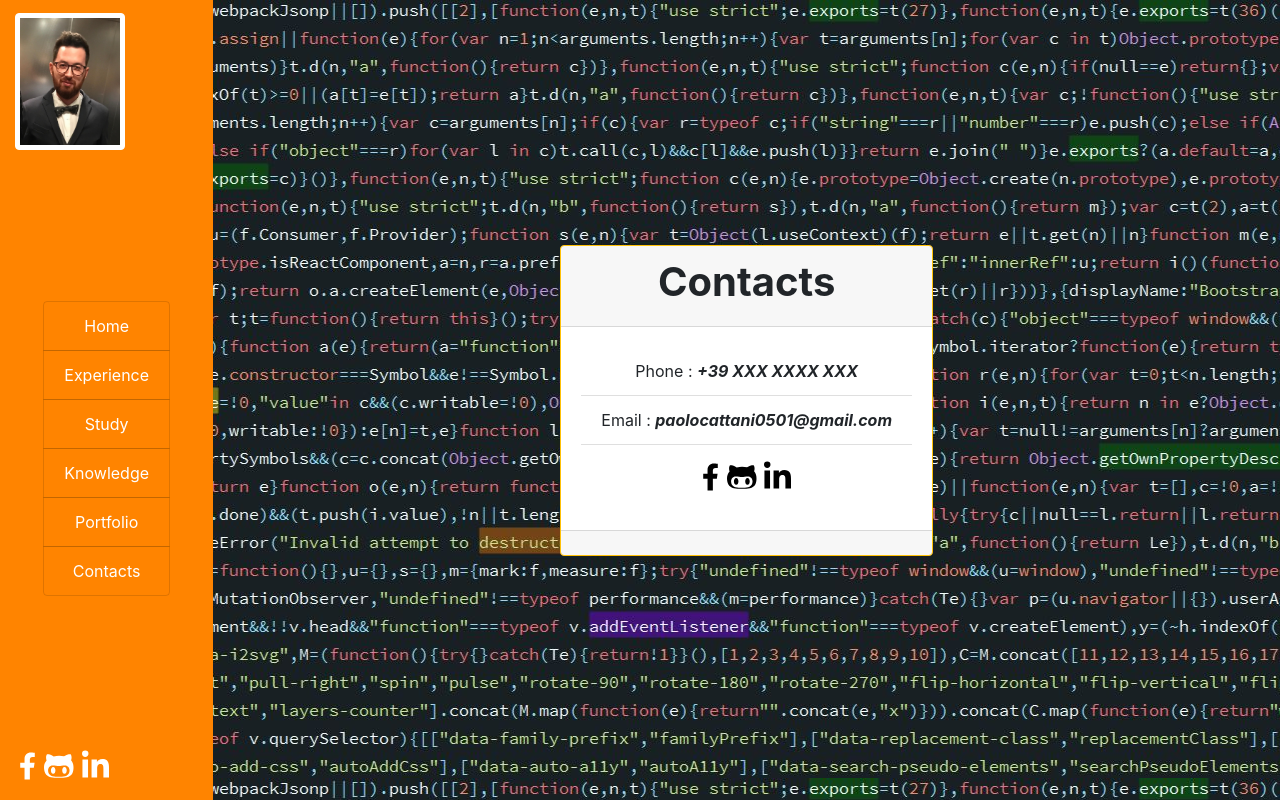
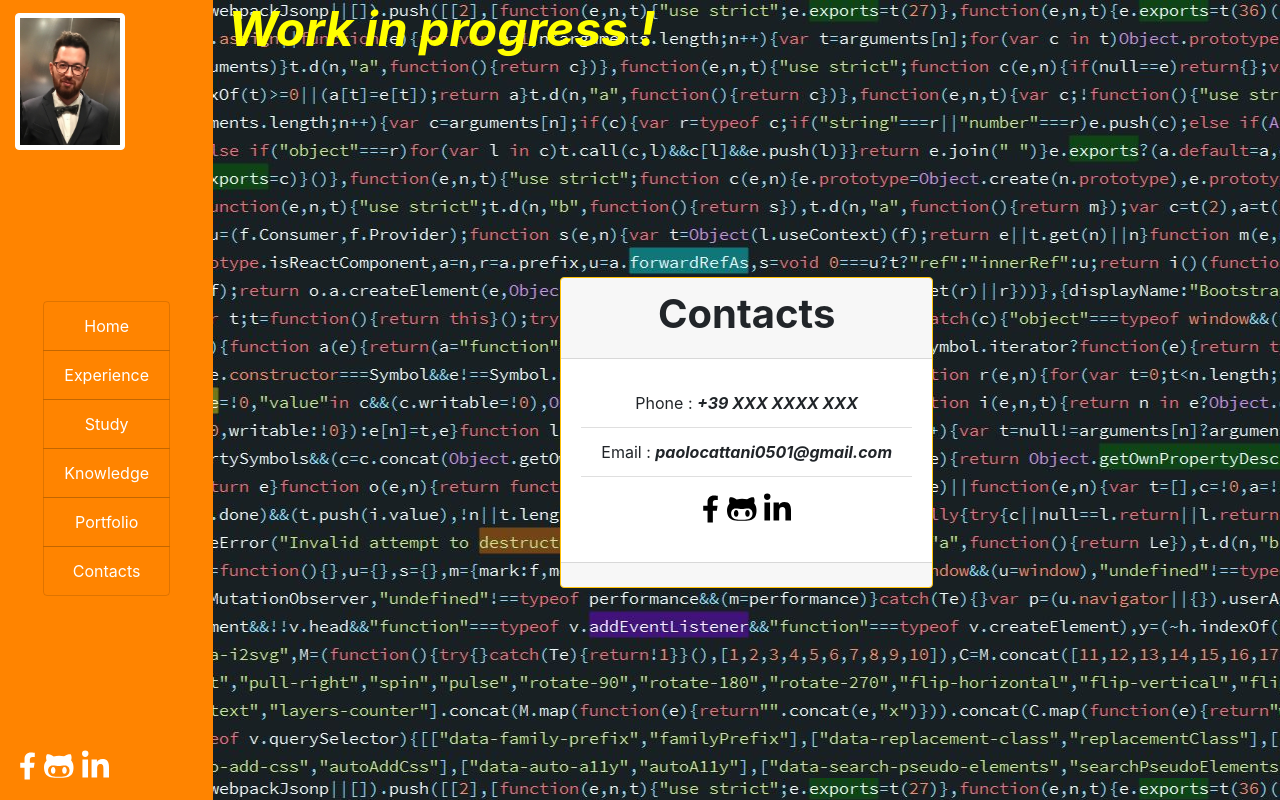
Before and after one commit to paolocattani/paolocattani, a React (Create React App) app: page / in a window 1280 px wide. Built offline with nearby package versions, Linux system fonts and the light colour scheme.

Commit message:
add WIP h1
add WIP

```diff
--- a/package.json
+++ b/package.json
@@ -6,6 +6,7 @@
     "node": "10.15.3",
     "npm":"6.9.0"
   },
+  "homepage": "https://paolocattani.herokuapp.com/",
   "dependencies": {
     "@fortawesome/fontawesome-svg-core": "^1.2.19",
     "@fortawesome/free-brands-svg-icons": "^5.9.0",
--- a/src/App.tsx
+++ b/src/App.tsx
@@ -33,6 +33,7 @@ const sidebar2ndColor = '#ffffff';
 const containerStyle = { margin: 0 };
 const sidebarStyle = { backgroundColor: sidebar1stColor };
 const rowStyle = { height: '100vh' };
+const h1Style = { color: 'yellow', fontSize: '6vh' };
 const rightStyle = {
   height: '100%',
   // Diplay
@@ -87,6 +88,12 @@ const App: React.FC = () => {
             xl={rightWidth}
             style={rightStyle}
           >
+            <h1 style={h1Style}>
+              {' '}
+              <em>
+                <b>Work in progress !</b>
+              </em>
+            </h1>
             <Contacts id={'Contacts'} />
           </Col>
         </Row>
```
